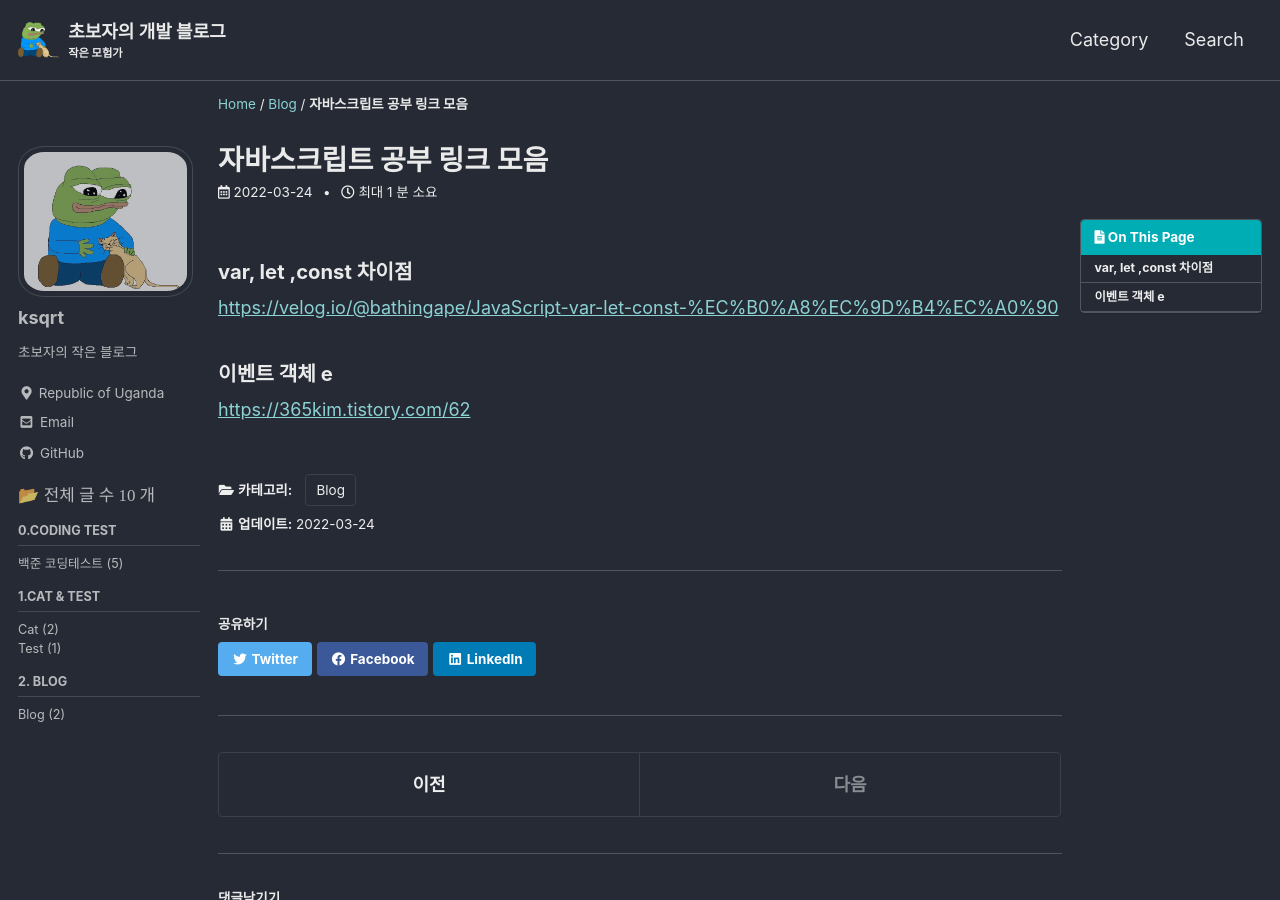
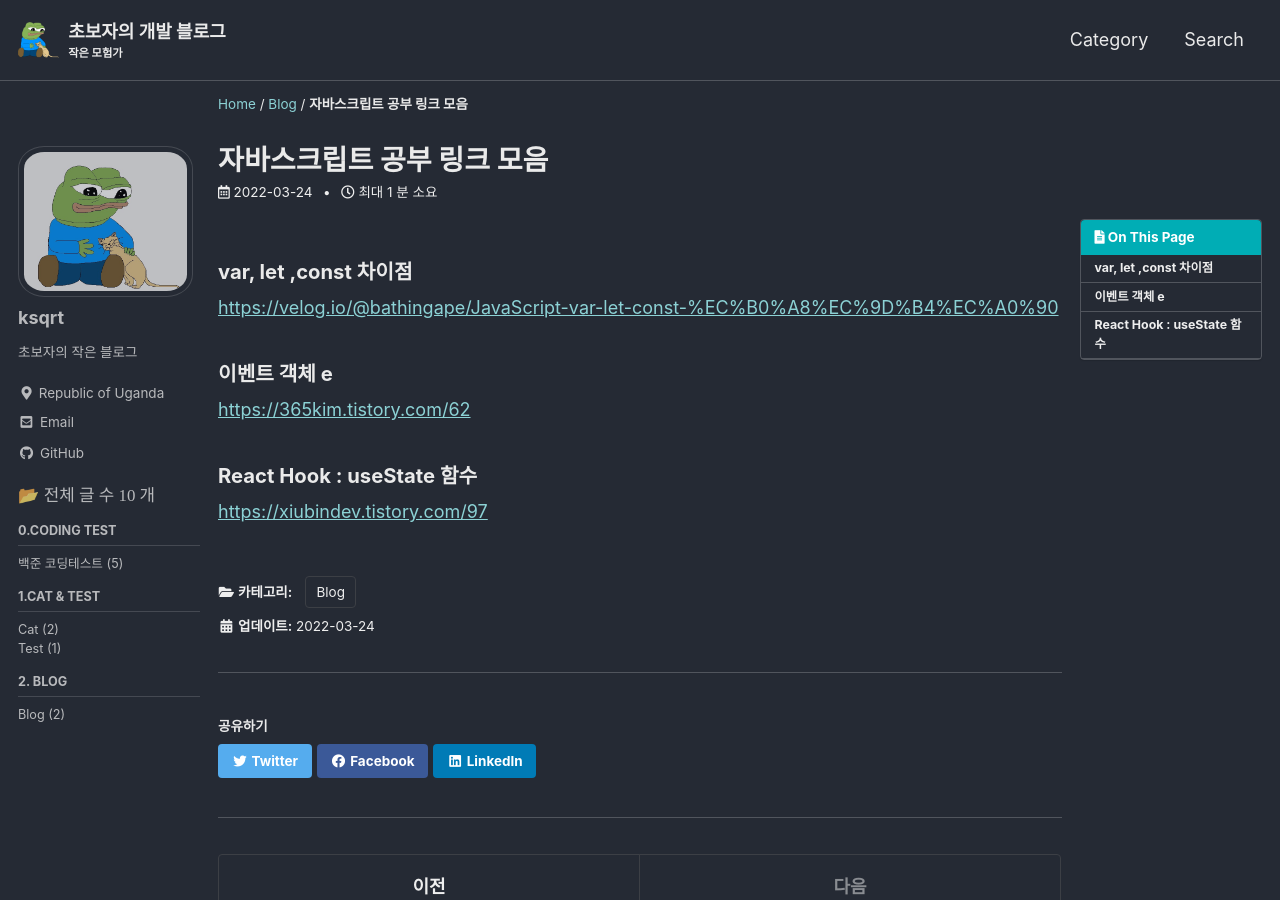
Before and after one commit to ksqrt/ksqrt.github.io, a Jekyll site: the page built from _posts/Blog/2022-03-24-blog-002.md, in a window 1280 px wide and 900 px high. Built offline with Jekyll 4.4.1, drawn with Linux system fonts in a browser that asks for light colours; cached includes are drawn as plain includes; comment, search, counter and statistics services are not loaded.

Commit message:
use state 링크

```diff
--- a/_posts/Blog/2022-03-24-blog-002.md
+++ b/_posts/Blog/2022-03-24-blog-002.md
@@ -17,3 +17,6 @@ toc_sticky : true
 
 ### 이벤트 객체 e
 [https://365kim.tistory.com/62](https://365kim.tistory.com/62)
+
+### React Hook : useState 함수
+[https://xiubindev.tistory.com/97](https://xiubindev.tistory.com/97)
```
